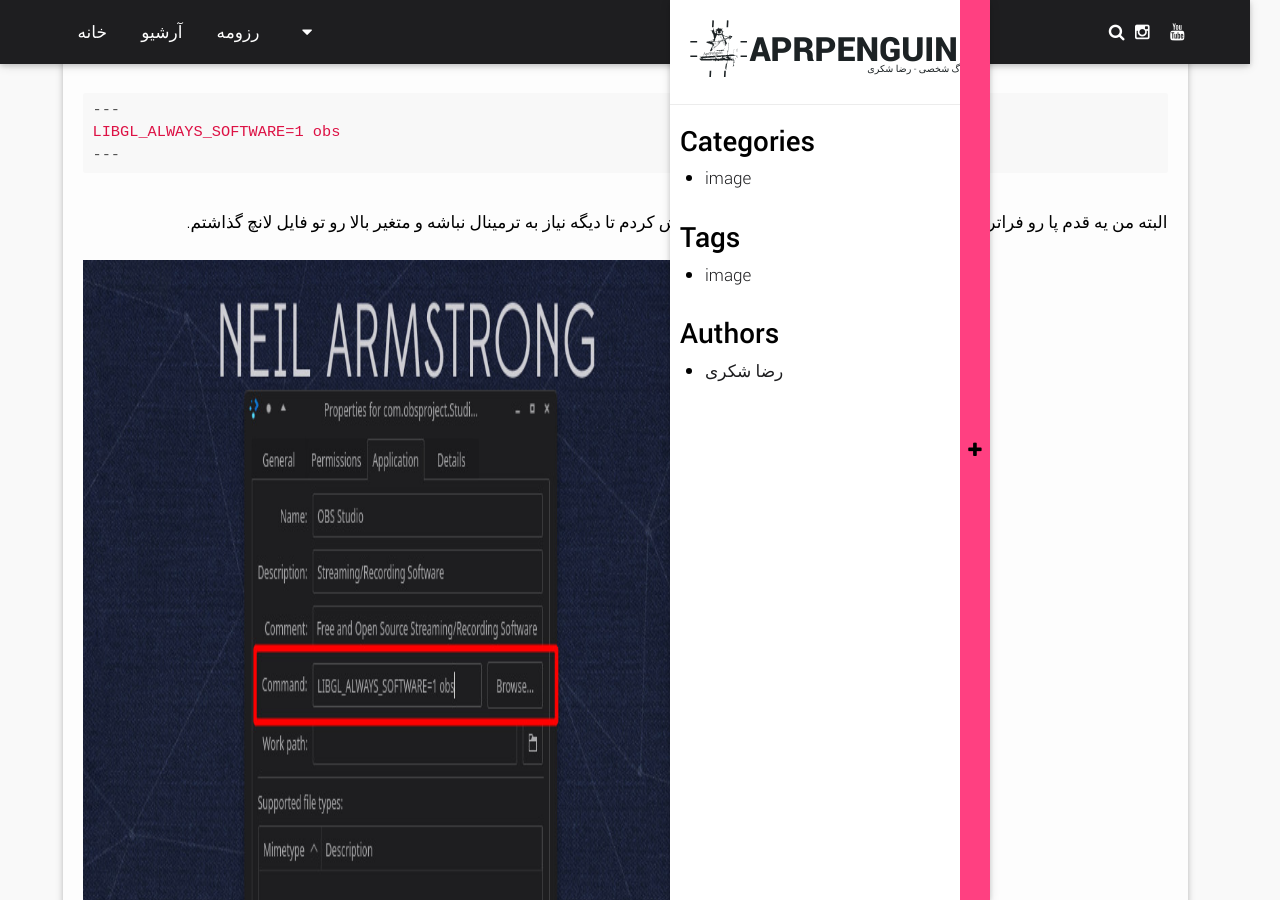
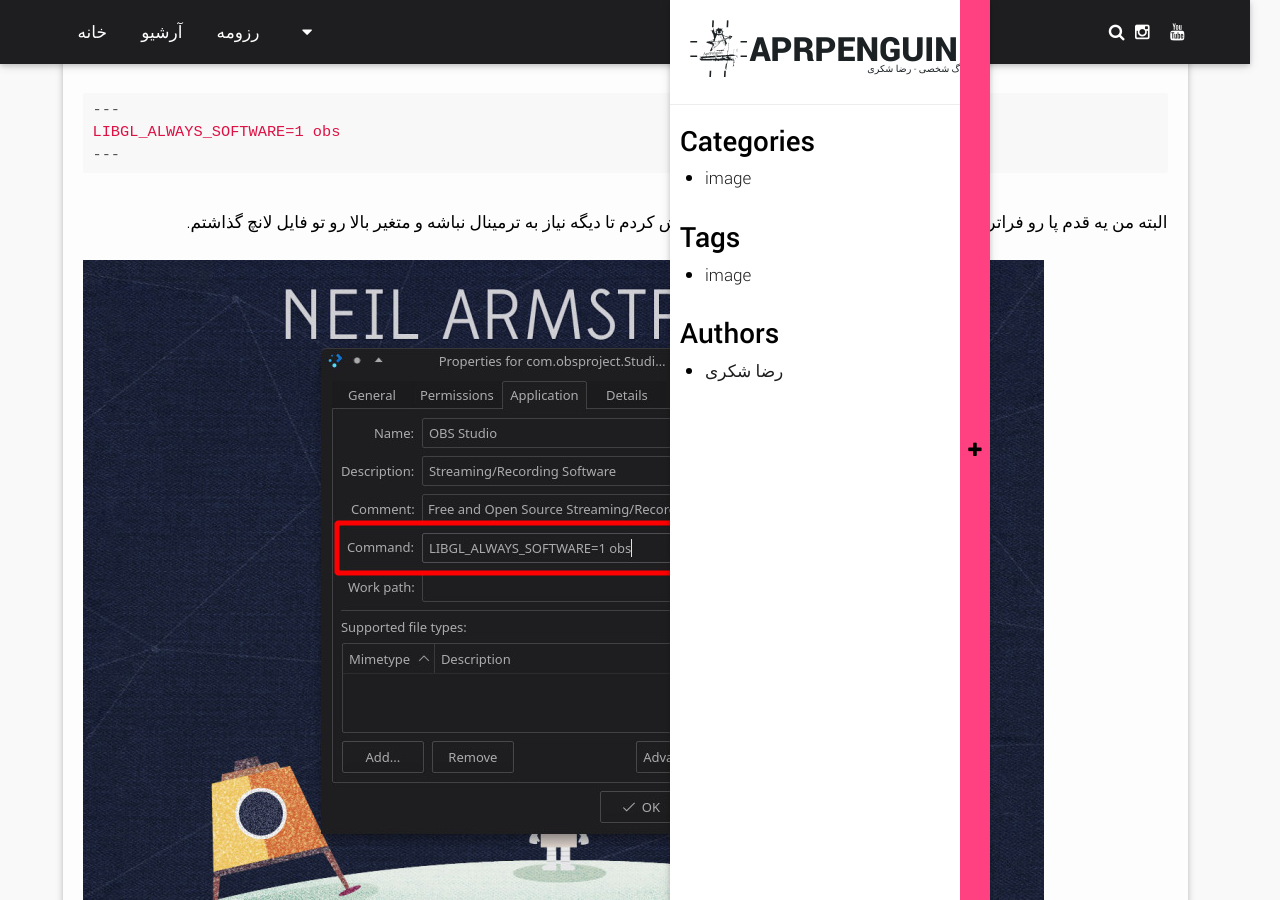
Before and after one commit to RezaSh13/blog, a Jekyll site: the page built from _posts/2020-08-12-obs-studio.md, in a window 1280 px wide and 900 px high, scrolled down 1717 px. Built offline with Jekyll 4.4.1, drawn with Linux system fonts in a browser that asks for light colours; some web fonts are replaced.

Commit message:
changed the pic and tag1

```diff
--- a/_posts/2020-08-12-obs-studio.md
+++ b/_posts/2020-08-12-obs-studio.md
@@ -40,4 +40,4 @@ LIBGL_ALWAYS_SOFTWARE=1 obs
 
 <br>
 
-<img src="/blog/img/obs-studio3.jpg" alt="MarineGEO circle logo" style="height: 961px; width:651px;"/>
+<img src="/blog/img/obs-studio3.jpg" alt="obs-studio" style="height: 651px; width:961px;" class="center"/>
```
